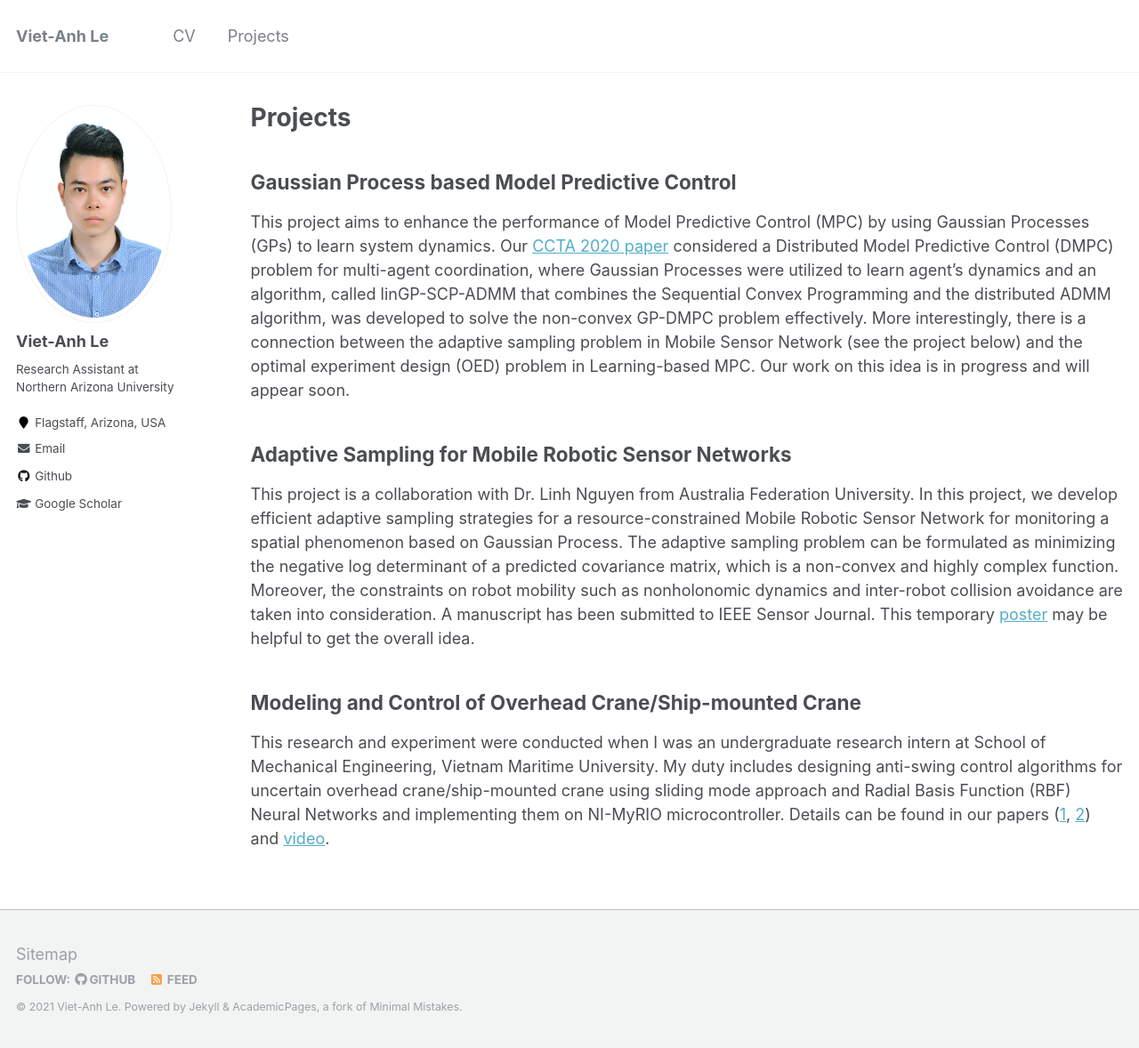
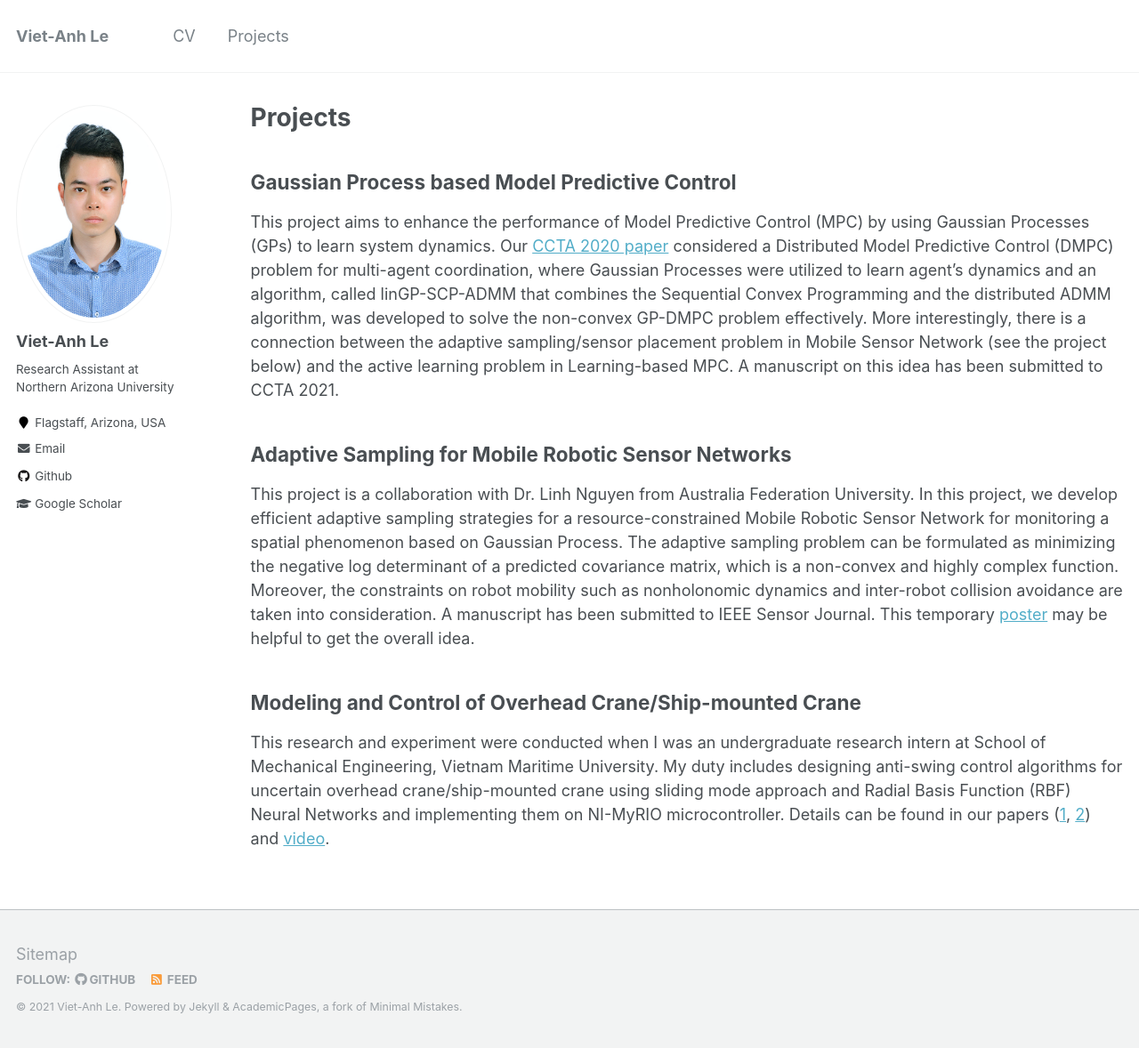
Before and after one commit to vietanhle0101/vietanhle0101.github.io, a Jekyll site: the page built from _pages/projects.md, in a window 1280 px wide and 1178 px high. Shown: the whole window at 89% size. Built offline with Jekyll 4.4.1, drawn with Linux system fonts in a browser that asks for light colours.

Commit message:
update projects

```diff
--- a/_pages/projects.md
+++ b/_pages/projects.md
@@ -8,7 +8,7 @@ author_profile: true
 ## Gaussian Process based  Model Predictive Control
 <!-- ![](../images/ccta.png) -->
 
-This project aims to enhance the performance of Model Predictive Control (MPC) by using Gaussian Processes (GPs) to learn system dynamics. Our [CCTA 2020 paper](https://ieeexplore.ieee.org/abstract/document/9206390) considered a Distributed Model Predictive Control (DMPC) problem for multi-agent coordination, where Gaussian Processes were utilized to learn agent's dynamics and an algorithm, called linGP-SCP-ADMM that combines the Sequential Convex Programming and the distributed ADMM algorithm, was developed to solve the non-convex GP-DMPC problem effectively. More interestingly, there is a connection between the adaptive sampling problem in Mobile Sensor Network (see the project below) and the optimal experiment design (OED) problem in Learning-based MPC. Our work on this idea is in progress and will appear soon.
+This project aims to enhance the performance of Model Predictive Control (MPC) by using Gaussian Processes (GPs) to learn system dynamics. Our [CCTA 2020 paper](https://ieeexplore.ieee.org/abstract/document/9206390) considered a Distributed Model Predictive Control (DMPC) problem for multi-agent coordination, where Gaussian Processes were utilized to learn agent's dynamics and an algorithm, called linGP-SCP-ADMM that combines the Sequential Convex Programming and the distributed ADMM algorithm, was developed to solve the non-convex GP-DMPC problem effectively. More interestingly, there is a connection between the adaptive sampling/sensor placement problem in Mobile Sensor Network (see the project below) and the active learning problem in Learning-based MPC. A manuscript on this idea has been submitted to CCTA 2021.
 
 ## Adaptive Sampling for Mobile Robotic Sensor Networks
 <!-- ![](../images/mrsn.png) -->
```
Also changed, not shown: 2 other files.
